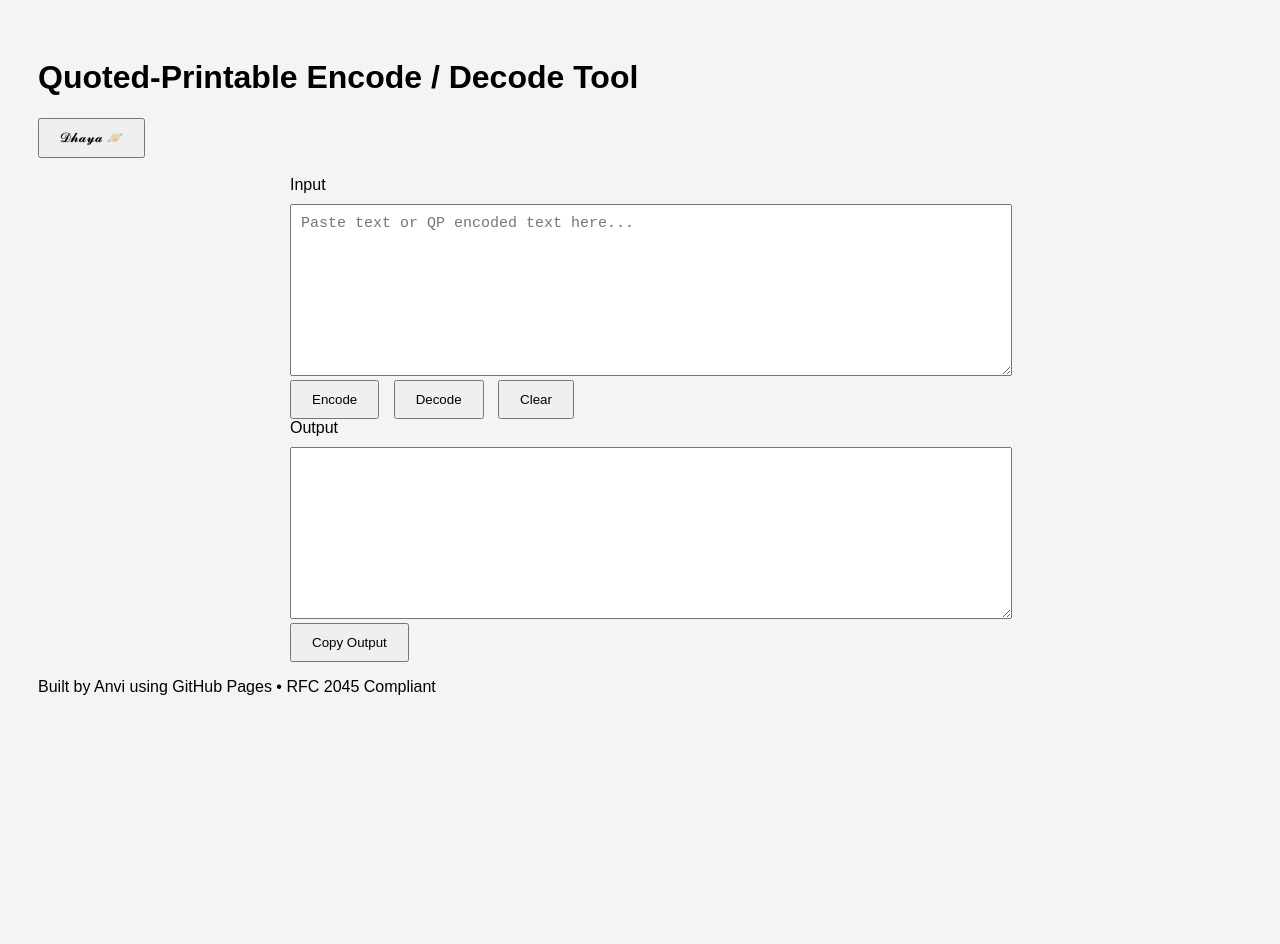
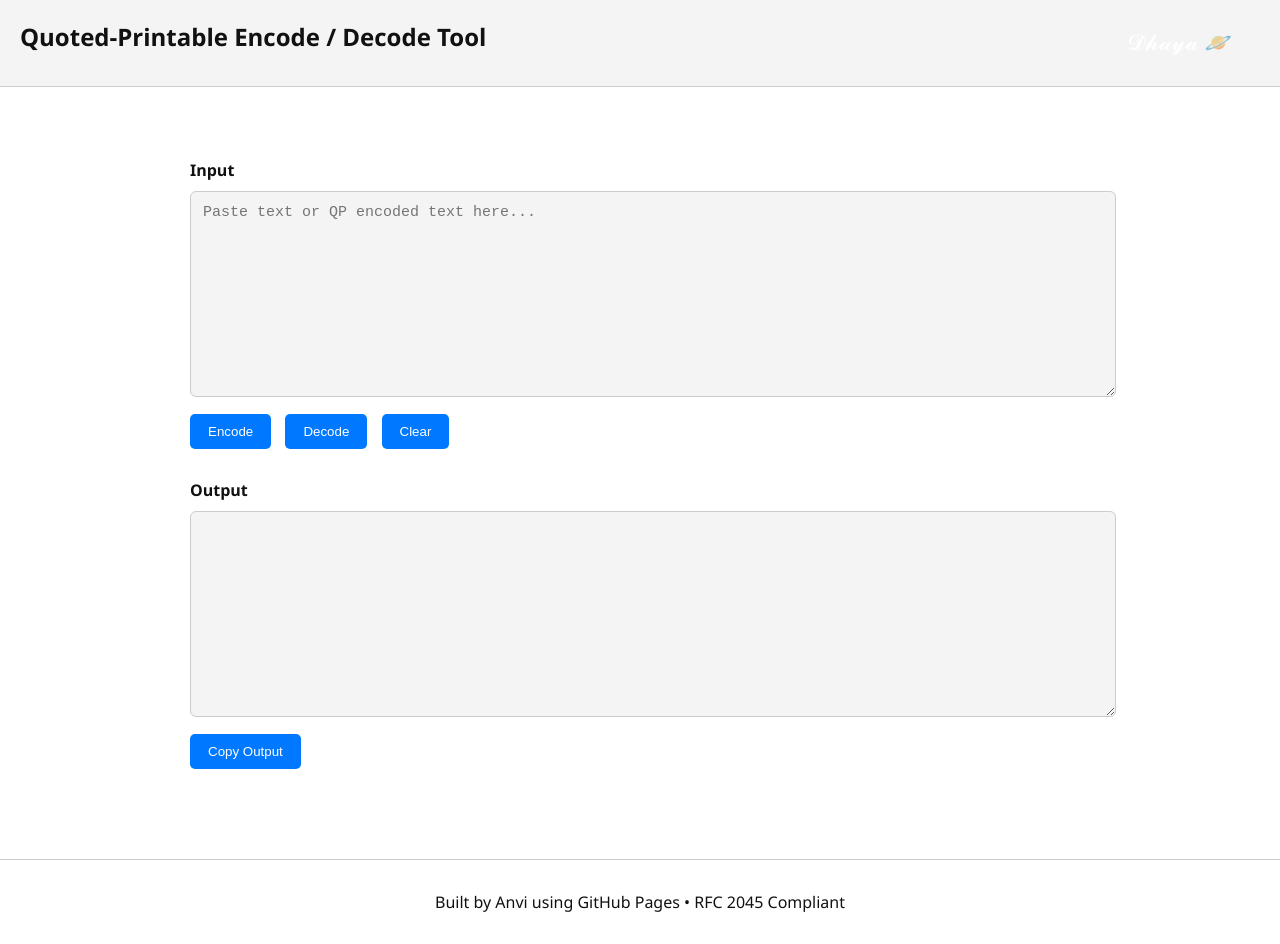
Before and after one commit to jimmyjoy-art/encoding, a plain HTML site: page index.html in a window 1280 px wide. Before the commit the page ends 800 px from the top, so only its background shows below. Drawn offline with Linux system fonts and the light colour scheme.

Commit message:
Update style.css

```diff
--- a/style.css
+++ b/style.css
@@ -1,24 +1,95 @@
+:root {
+    --bg: #ffffff;
+    --text: #111;
+    --box: #f4f4f4;
+    --border: #ccc;
+}
+
+[data-theme="dark"] {
+    --bg: #121212;
+    --text: #eeeeee;
+    --box: #1e1e1e;
+    --border: #333;
+}
+
 body {
-  font-family: Arial, sans-serif;
-  background: #f4f4f4;
-  padding: 30px;
+    background: var(--bg);
+    color: var(--text);
+    margin: 0;
+    font-family: "Segoe UI", Arial, sans-serif;
+    transition: 0.3s;
 }
+
+header {
+    display: flex;
+    justify-content: space-between;
+    padding: 20px;
+    background: var(--box);
+    border-bottom: 1px solid var(--border);
+}
+
+h1 {
+    margin: 0;
+    font-size: 24px;
+}
+
+#themeToggle {
+    background: none;
+    font-size: 22px;
+    border: none;
+    cursor: pointer;
+}
+
 .container {
-  max-width: 700px;
-  margin: auto;
+    max-width: 900px;
+    margin: 30px auto;
+    padding: 20px;
 }
+
+.section {
+    margin-bottom: 30px;
+}
+
+label {
+    font-size: 16px;
+    font-weight: bold;
+}
+
 textarea {
-  width: 100%;
-  height: 150px;
-  margin-top: 10px;
-  padding: 10px;
-  font-size: 15px;
+    width: 100%;
+    height: 180px;
+    margin-top: 10px;
+    padding: 12px;
+    border: 1px solid var(--border);
+    border-radius: 6px;
+    background: var(--box);
+    color: var(--text);
+    font-size: 15px;
+    resize: vertical;
 }
-.buttons {
-  margin-top: 10px;
+
+.button-row {
+    margin-top: 12px;
 }
+
 button {
-  padding: 10px 20px;
-  margin-right: 10px;
-  cursor: pointer;
+    padding: 10px 18px;
+    margin-right: 10px;
+    background: #0078ff;
+    color: #fff;
+    border: none;
+    border-radius: 5px;
+    cursor: pointer;
 }
+
+button:hover {
+    background: #005fcc;
+}
+
+footer {
+    text-align: center;
+    padding: 15px;
+    border-top: 1px solid var(--border);
+    margin-top: 40px;
+    color: var(--text);
+}
```
